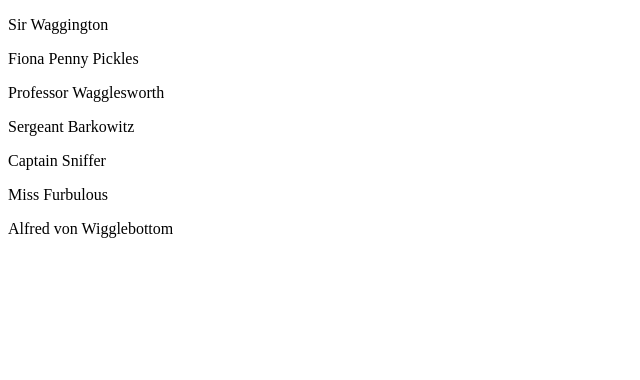
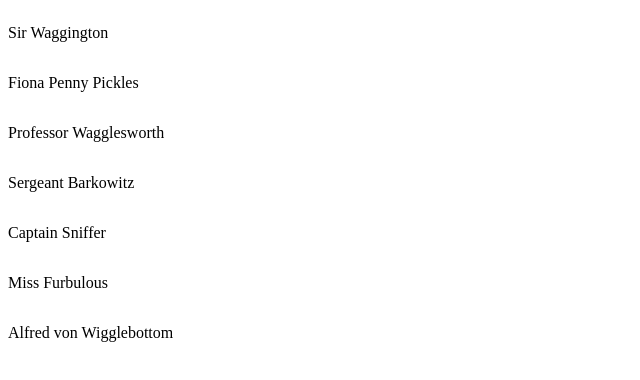
Before and after one commit to dane-hoffman/Block_24_Workshop, a React (Vite) app: page / in a window 1280 px wide. Shown: the top 380 px of the page, without its empty margins (0-640 px from the left). Built offline with nearby package versions, Linux system fonts and the light colour scheme.

Commit message:
added display:flex; column in css.

```diff
--- /dev/null
+++ b/src/App.css
@@ -0,0 +1,4 @@
+div {
+    display: flex;
+    flex-direction: column;
+}
--- a/src/App.jsx
+++ b/src/App.jsx
@@ -1,6 +1,7 @@
 import React from 'react';
 import {puppyList} from './data.js';
 import {useState} from  'react';
+import './App.css'
 
 
 function App() {
```
Also changed, not shown: src/style.css (added).
